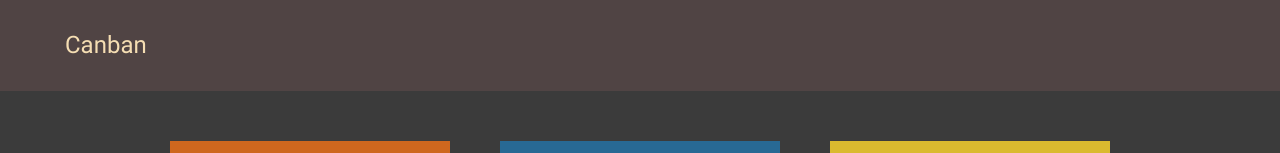
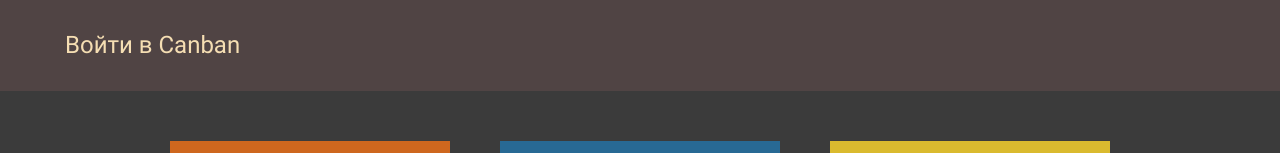
Before and after one commit to Peter-PM/canban, a React (Create React App) app: page / in a window 1280 px wide. Shown: the top 153 px of the page. Built offline with nearby package versions, Linux system fonts and the light colour scheme.

Commit message:
revisions

```diff
--- a/src/components/header/header.jsx
+++ b/src/components/header/header.jsx
@@ -4,7 +4,7 @@ import styles from './header.module.scss';
 function Header() {
   return (
     <header className={styles.header}>
-      <a href="#" className={styles.enter}>Canban</a>
+      <a href="/" className={styles.enter}>Войти в Canban</a>
     </header>
   );
 }
--- a/src/components/note/note.module.scss
+++ b/src/components/note/note.module.scss
@@ -8,7 +8,6 @@
   min-height: 100px;
   background-color: rgb(85, 85, 85);
   border: none;
-  resize: none;
   font-size: 14px;
   color: rgb(255, 255, 255);
   margin-bottom: 8px;
```
